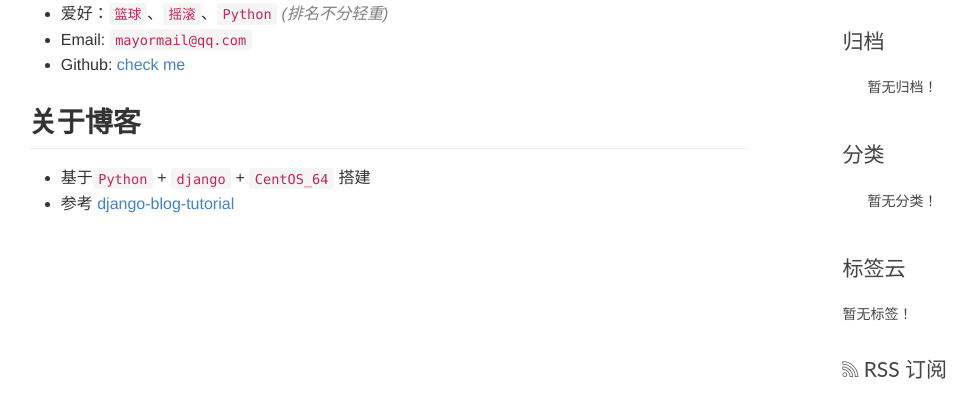
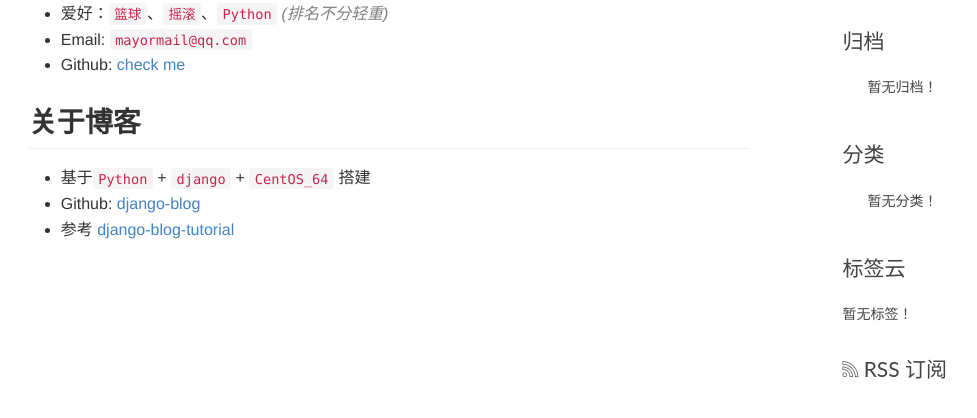
Before and after one commit to mayouzi/django-blog, a Django app: page /about/ in a window 1280 px wide. Shown: the part 265-683 px from the top of the page, without its empty margins (105-1082 px from the left). Run offline with Django 3.2, Linux system fonts and the light colour scheme; data that the repository does not hold is empty; some libraries are stand-ins or nearby versions; some web fonts are replaced.

Commit message:
update about me

```diff
--- a/templates/about.html
+++ b/templates/about.html
@@ -837,20 +837,23 @@ github.com style (c) Vasily Polovnyov <vast@whiteants.net>
 
 </style>
 
-<style> @media print{ .hljs{overflow: visible; word-wrap: break-word !important;} }</style></head><body>
-<div class="markdown-body">
+<style> @media print{ .hljs{overflow: visible; word-wrap: break-word !important;} }</style></head><body><div class="markdown-body">
 <h2 id="toc_0">关于我</h2>
+
 <ul>
 <li>英文名：<code>mayor</code></li>
 <li>毕业院校：<code>哈尔滨理工大学</code></li>
-<li>爱好：<code>篮球</code>、<code>摇滚</code>、<code>Python</code><span style="color:gray"> <em>(排名不分轻重)</em></span></li>
+<li>爱好：<code>篮球</code>、<code>摇滚</code>、<code>Python</code> <span style="color:gray"> <em>(排名不分轻重)</em></span></li>
 <li>Email: <code>mayormail@qq.com</code></li>
-<li>Github: <a href="https://github.com/mayouzi/" target="_blank">check me</a></li>
+<li>Github: <a href="https://github.com/mayouzi/">check me</a></li>
 </ul>
+
 <h2 id="toc_1">关于博客</h2>
+
 <ul>
 <li>基于<code>Python</code> + <code>django</code> + <code>CentOS_64</code> 搭建</li>
-<li>参考 <a href="https://github.com/zmrenwu/django-blog-tutorial" target="_blank">django-blog-tutorial</a></li>
+<li>Github: <a href="https://github.com/mayouzi/django-blog">django-blog</a></li>
+<li>参考 <a href="https://github.com/zmrenwu/django-blog-tutorial">django-blog-tutorial</a></li>
 </ul>
 </div>
 
```
